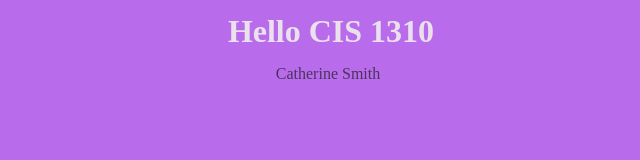
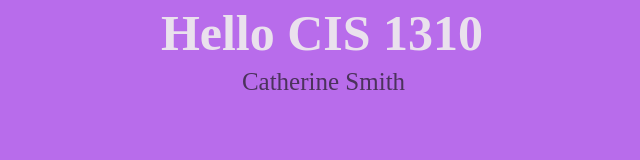
Before and after one commit to c-smith777/hello-world, a plain HTML site: page Module02/index.html in a window 1280 px wide. Shown: the whole page, without its empty margins (314-954 px from the left). Drawn offline with Linux system fonts and the light colour scheme.

Commit message:
Update index.html

```diff
--- a/Module02/index.html
+++ b/Module02/index.html
@@ -9,6 +9,7 @@
     }
 h1{
     padding:21px;
+    font-size:50px;
     width:100%;
     heigth:1em;
     left:0px;
@@ -19,6 +20,7 @@ h1{
 }
 p{
     padding:10px;
+    font-size:25px;
     width:100%;
     heigth:1em;
     left:0px;
```
